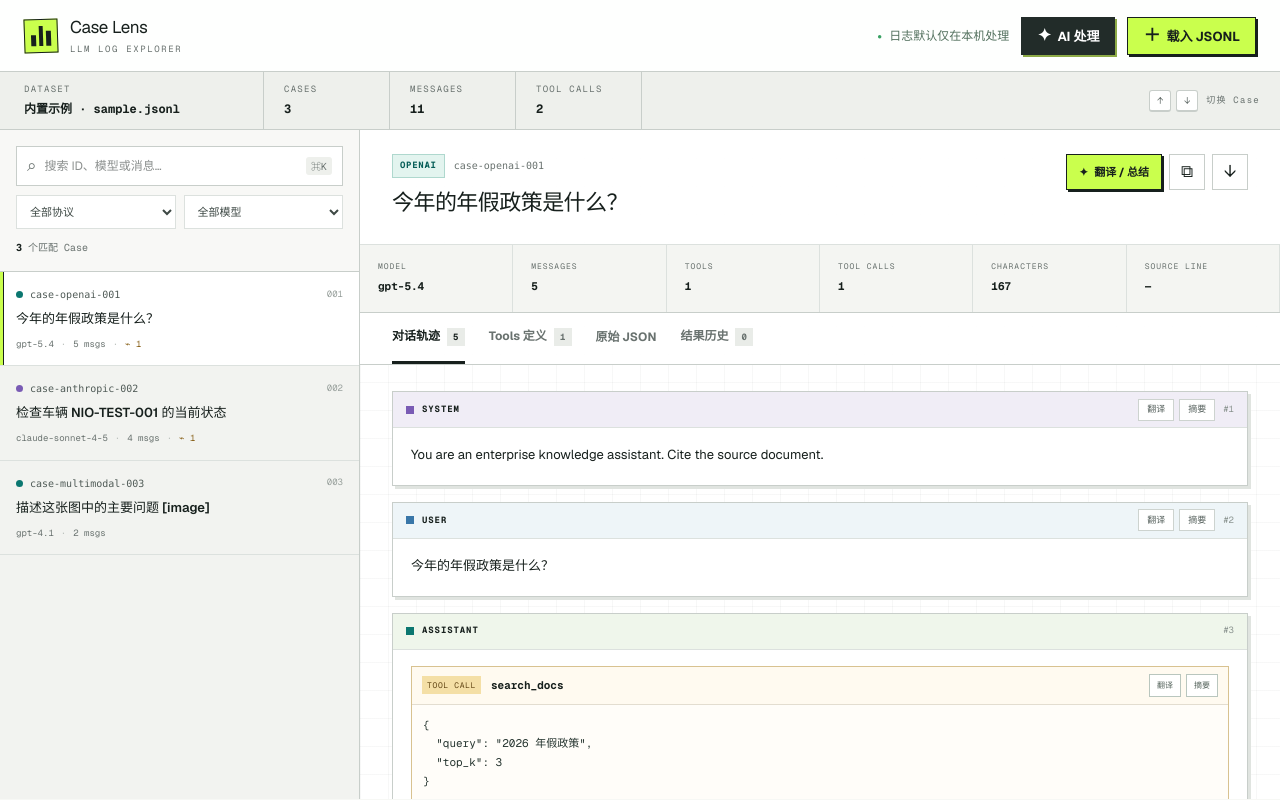
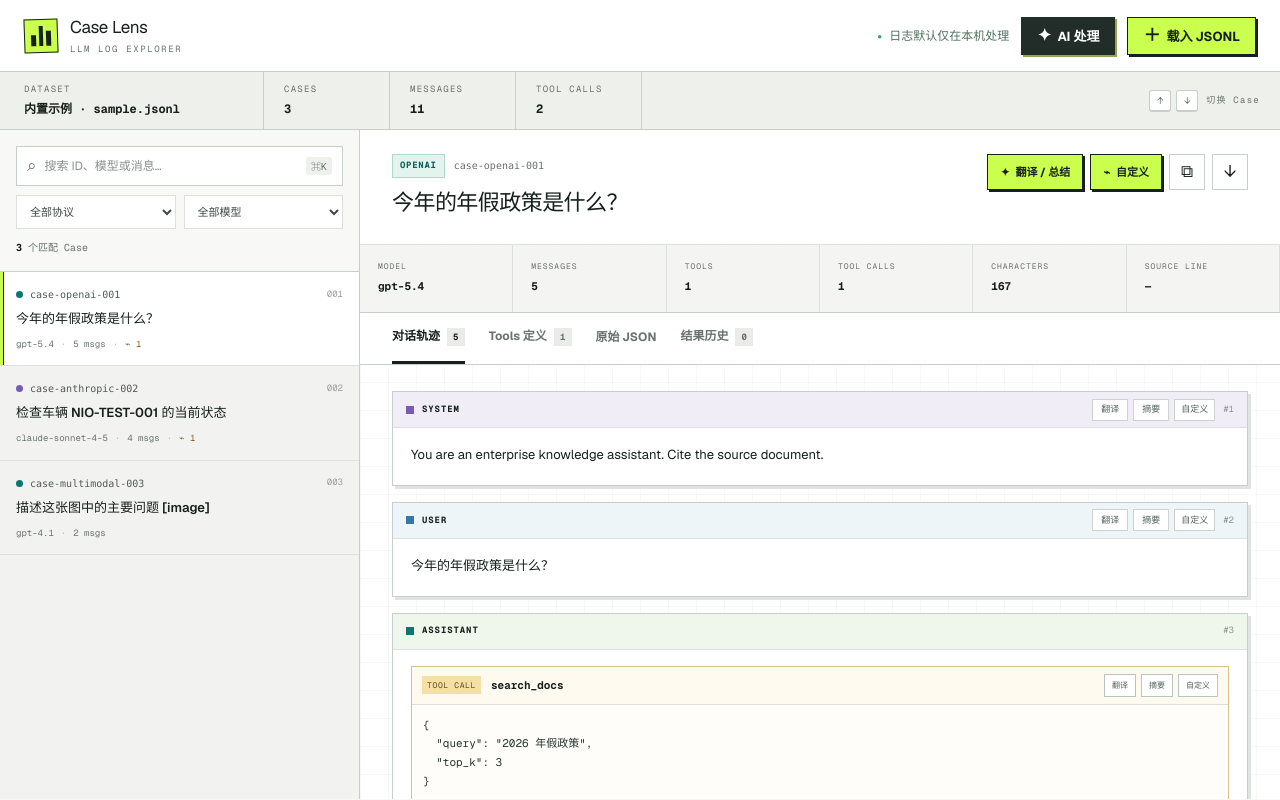
Before and after one commit to QingyangJiang/llm-log-case-viewer, a Next.js app: page / in a window 1280 px wide. Built offline with nearby package versions, Linux system fonts and the light colour scheme.

Commit message:
Add custom AI actions and preserve prompts

```diff
--- a/app/page.tsx
+++ b/app/page.tsx
@@ -25,6 +25,7 @@ type AiResult = {
   resultId: string;
   content: string;
   error?: string;
+  prompt?: string;
   task: AiTask;
   target: string;
   caseId: string;
@@ -162,6 +163,13 @@ function aiTaskLabel(task: AiTask) {
   return task === "summary" ? "摘要" : task === "translate" ? "翻译" : task === "bilingual" ? "双语摘要" : "自定义处理";
 }
 
+function aiResultText(result: AiResult) {
+  const body = result.error || result.content;
+  return result.task === "custom" && result.prompt
+    ? `[CUSTOM PROMPT]\n${result.prompt}\n\n[RESULT]\n${body}`
+    : body;
+}
+
 function latestResultPerTask(results: AiResult[]) {
   const seen = new Set<AiTask>();
   return results.filter((result) => {
@@ -523,6 +531,7 @@ function ToolAiActions({ onAi, label }: { onAi: (task: AiTask) => void; label: s
     <div className="tool-ai-actions">
       <button onClick={() => onAi("translate")} aria-label={`翻译${label}`}>翻译</button>
       <button onClick={() => onAi("summary")} aria-label={`总结${label}`}>摘要</button>
+      <button onClick={() => onAi("custom")} aria-label={`自定义处理${label}`}>自定义</button>
     </div>
   );
 }
@@ -591,8 +600,11 @@ function InlineAiResults({ results, label, onCopy, onDownload }: { results: AiRe
             <div><span>{result.error ? "处理失败" : `AI ${aiTaskLabel(result.task)}`}</span><small>{result.model} · {result.chunks} 个片段 · {result.calls} 次请求</small></div>
             <div><button onClick={() => onCopy(result)}>复制</button><button onClick={() => onDownload(result)}>下载</button></div>
           </header>
+          {result.task === "custom" && result.prompt ? (
+            <div className="inline-ai-prompt"><span>本次 Prompt</span><pre>{result.prompt}</pre></div>
+          ) : null}
           {result.sampled ? <p className="inline-ai-warning">该自定义任务按 Token 预算保留了原文首尾。</p> : null}
-          <pre>{result.error || result.content}</pre>
+          <pre className="inline-ai-content">{result.error || result.content}</pre>
         </article>
       ))}
     </section>
@@ -615,6 +627,7 @@ function MessageCard({ message, index, results, allResults, onAi, onToolAi, onCo
             <>
               <button onClick={() => onAi(index, "translate")} aria-label={`翻译消息 ${index + 1}`}>翻译</button>
               <button onClick={() => onAi(index, "summary")} aria-label={`总结消息 ${index + 1}`}>摘要</button>
+              <button onClick={() => onAi(index, "custom")} aria-label={`自定义处理消息 ${index + 1}`}>自定义</button>
             </>
           ) : null}
           <span className="message-index">#{index + 1}</span>
@@ -1128,7 +1141,7 @@ export default function Home() {
           const resultId = `${createdAt}-${aiSource.caseIndex}-${sourceIndex}-${aiTask}`;
           const result: AiResult = {
             resultId,
-            content: output, task: aiTask, target: aiSource.target, caseId: aiSource.caseId,
+            content: output, prompt: aiTask === "custom" ? customPrompt.trim() : undefined, task: aiTask, target: aiSource.target, caseId: aiSource.caseId,
             caseIndex: aiSource.caseIndex, messageIndex: aiSource.messageIndex, anchorId: aiSource.anchorId, model: aiModel, provider: providerMode,
             sourceChars: aiSource.source.length, sourceTokens: approximateTokenCount(aiSource.source),
             calls, chunks: usedChunks, sampled: clipped, createdAt,
@@ -1143,7 +1156,7 @@ export default function Home() {
           const resultId = `${createdAt}-${aiSource.caseIndex}-${sourceIndex}-${aiTask}-failed`;
           const failedResult: AiResult = {
             resultId,
-            content: "", error: message, task: aiTask, target: aiSource.target, caseId: aiSource.caseId,
+            content: "", error: message, prompt: aiTask === "custom" ? customPrompt.trim() : undefined, task: aiTask, target: aiSource.target, caseId: aiSource.caseId,
             caseIndex: aiSource.caseIndex, messageIndex: aiSource.messageIndex, anchorId: aiSource.anchorId, model: aiModel, provider: providerMode,
             sourceChars: aiSource.source.length, sourceTokens: approximateTokenCount(aiSource.source),
             calls, chunks: usedChunks, sampled: clipped, createdAt,
@@ -1199,7 +1212,7 @@ export default function Home() {
 
   const copyAiResult = async (result: AiResult) => {
     try {
-      await navigator.clipboard.writeText(result.content || result.error || "");
+      await navigator.clipboard.writeText(aiResultText(result));
       setNotice("已复制 AI 结果");
     } catch {
       setNotice("复制失败，请检查浏览器剪贴板权限");
@@ -1208,7 +1221,7 @@ export default function Home() {
   };
 
   const exportAiResult = (result: AiResult) => {
-    const body = result.error || result.content;
+    const body = aiResultText(result);
     const blob = new Blob([body], { type: "text/plain;charset=utf-8" });
     const url = URL.createObjectURL(blob);
     const anchor = document.createElement("a");
@@ -1304,6 +1317,7 @@ export default function Home() {
                 </div>
                 <div className="detail-actions">
                   <button className="process-button" onClick={() => openAiPanel({ kind: "case" }, "summary")}><span>✦</span>翻译 / 总结</button>
+                  <button className="process-button secondary" onClick={() => openAiPanel({ kind: "case" }, "custom")}><span>⌁</span>自定义</button>
                   <button className="icon-button" onClick={copySelected} title="复制 JSON">⧉</button>
                   <button className="icon-button" onClick={exportSelected} title="下载当前 Case">↓</button>
                 </div>
@@ -1378,6 +1392,9 @@ export default function Home() {
                               <div><dt>输入规模</dt><dd>约 {activeAiResult.sourceTokens.toLocaleString()} Tokens</dd></div>
                               <div><dt>处理过程</dt><dd>{activeAiResult.chunks} 个片段 · {activeAiResult.calls} 次请求</dd></div>
                             </dl>
+                            {activeAiResult.task === "custom" && activeAiResult.prompt ? (
+                              <div className="ai-output-prompt"><span>CUSTOM PROMPT</span><pre>{activeAiResult.prompt}</pre></div>
+                            ) : null}
                             {activeAiResult.sampled ? <p className="ai-output-warning">该自定义任务按 Token 预算保留了原文首尾；翻译和摘要任务不会抽样。</p> : null}
                             {activeAiResult.error ? <pre className="ai-output-error">{activeAiResult.error}</pre> : <pre className="ai-output-content">{activeAiResult.content}</pre>}
                           </article>
```
